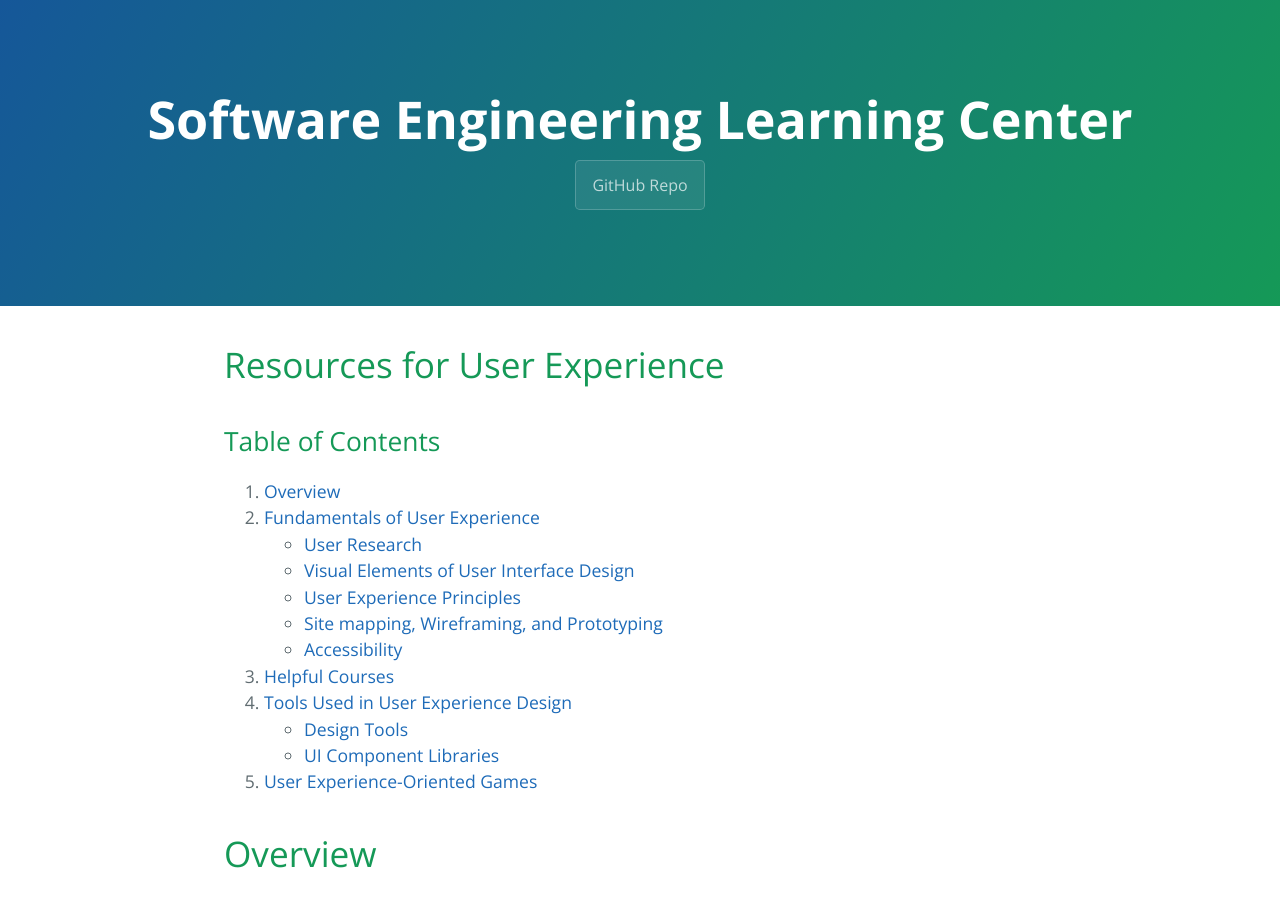
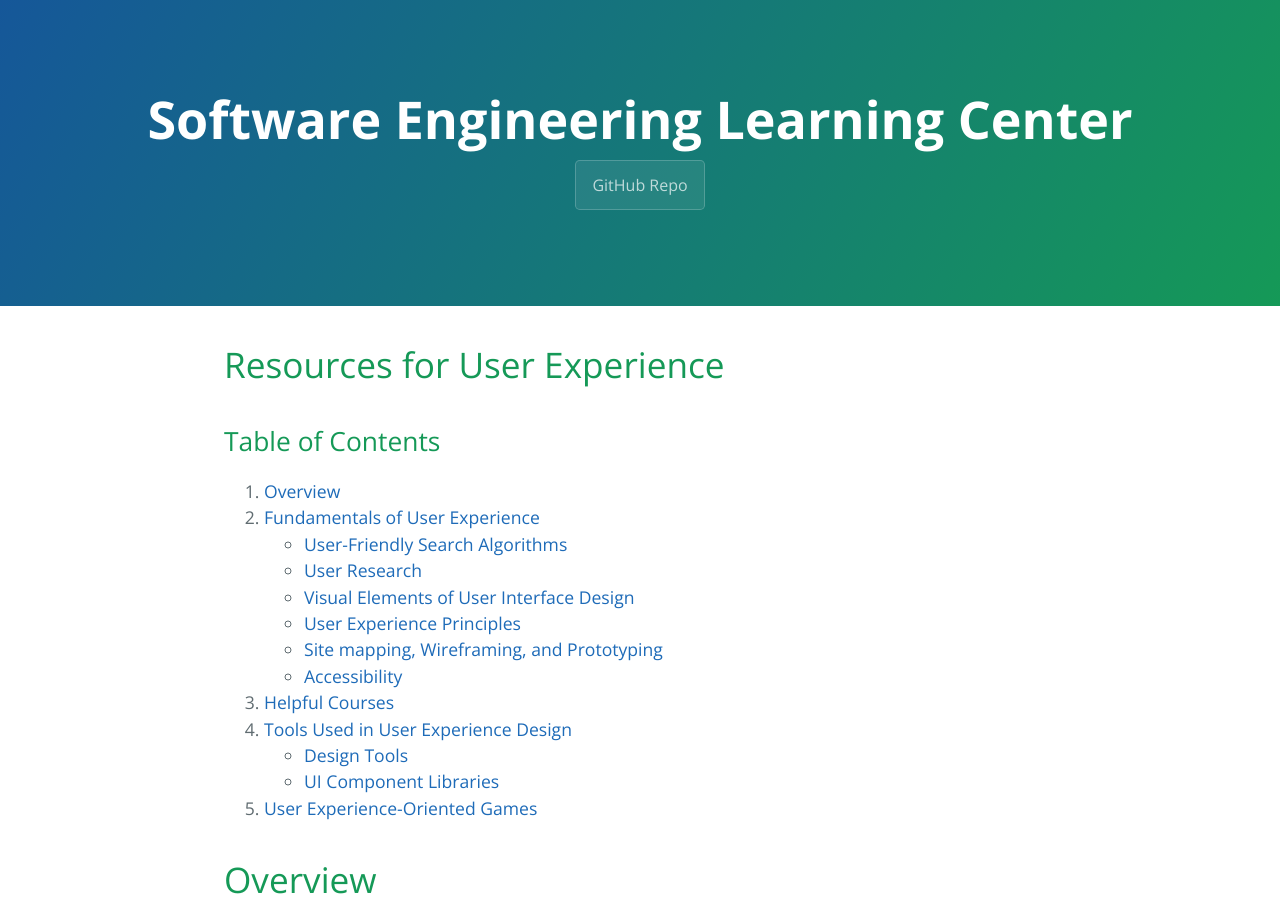
Before and after one commit to learning-software-engineering/learning-software-engineering.github.io, a Jekyll site: the page built from Topics/User_Experience.md, in a window 1280 px wide and 900 px high. Built offline with Jekyll 4.4.1, drawn with Linux system fonts in a browser that asks for light colours; our own code applies the rules of GitHub Pages for plain Markdown files.

Commit message:
Update User_Experience.md
quick fix: added link to table of contents

```diff
--- a/Topics/User_Experience.md
+++ b/Topics/User_Experience.md
@@ -4,16 +4,17 @@
 ## Table of Contents
 1. [Overview](https://learning-software-engineering.github.io/Topics/User_Experience.html#overview)
 2. [Fundamentals of User Experience](https://learning-software-engineering.github.io/Topics/User_Experience.html#fundamentals-of-user-experience)
+    - [User-Friendly Search Algorithms](https://learning-software-engineering.github.io/Topics/User_Experience.html#user-friendly-search-algorithms)
     - [User Research](https://learning-software-engineering.github.io/Topics/User_Experience.html#user-research)
     - [Visual Elements of User Interface Design](https://learning-software-engineering.github.io/Topics/User_Experience.html#visual-elements-of-user-interface-design)
     - [User Experience Principles](https://learning-software-engineering.github.io/Topics/User_Experience.html#user-experience-principles)
     - [Site mapping, Wireframing, and Prototyping](https://learning-software-engineering.github.io/Topics/User_Experience.html#site-mapping-wireframing-and-prototyping)
     - [Accessibility](https://learning-software-engineering.github.io/Topics/User_Experience.html#accessibility)
-3. [Helpful Courses](https://learning-software-engineering.github.io/Topics/User_Experience.html#helpful-courses)
-4. [Tools Used in User Experience Design](https://learning-software-engineering.github.io/Topics/User_Experience.html#tools-used-in-user-experience-design)
+4. [Helpful Courses](https://learning-software-engineering.github.io/Topics/User_Experience.html#helpful-courses)
+5. [Tools Used in User Experience Design](https://learning-software-engineering.github.io/Topics/User_Experience.html#tools-used-in-user-experience-design)
     - [Design Tools](https://learning-software-engineering.github.io/Topics/User_Experience.html#design-tools)
     - [UI Component Libraries](https://learning-software-engineering.github.io/Topics/User_Experience.html#ui-component-libraries)
-5. [User Experience-Oriented Games](https://learning-software-engineering.github.io/Topics/User_Experience.html#user-experience-oriented-games)
+6. [User Experience-Oriented Games](https://learning-software-engineering.github.io/Topics/User_Experience.html#user-experience-oriented-games)
 
 
 # Overview
```
